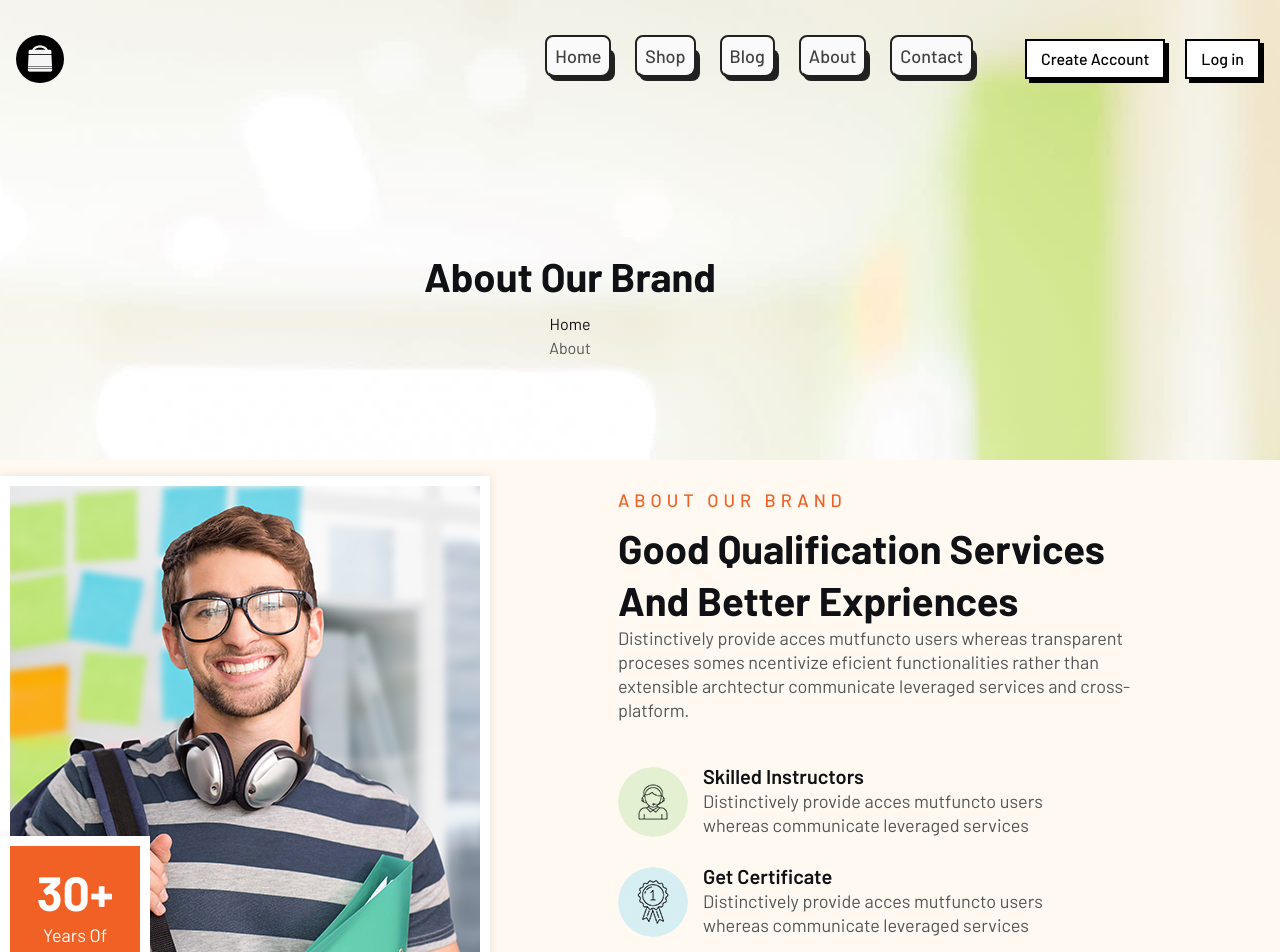
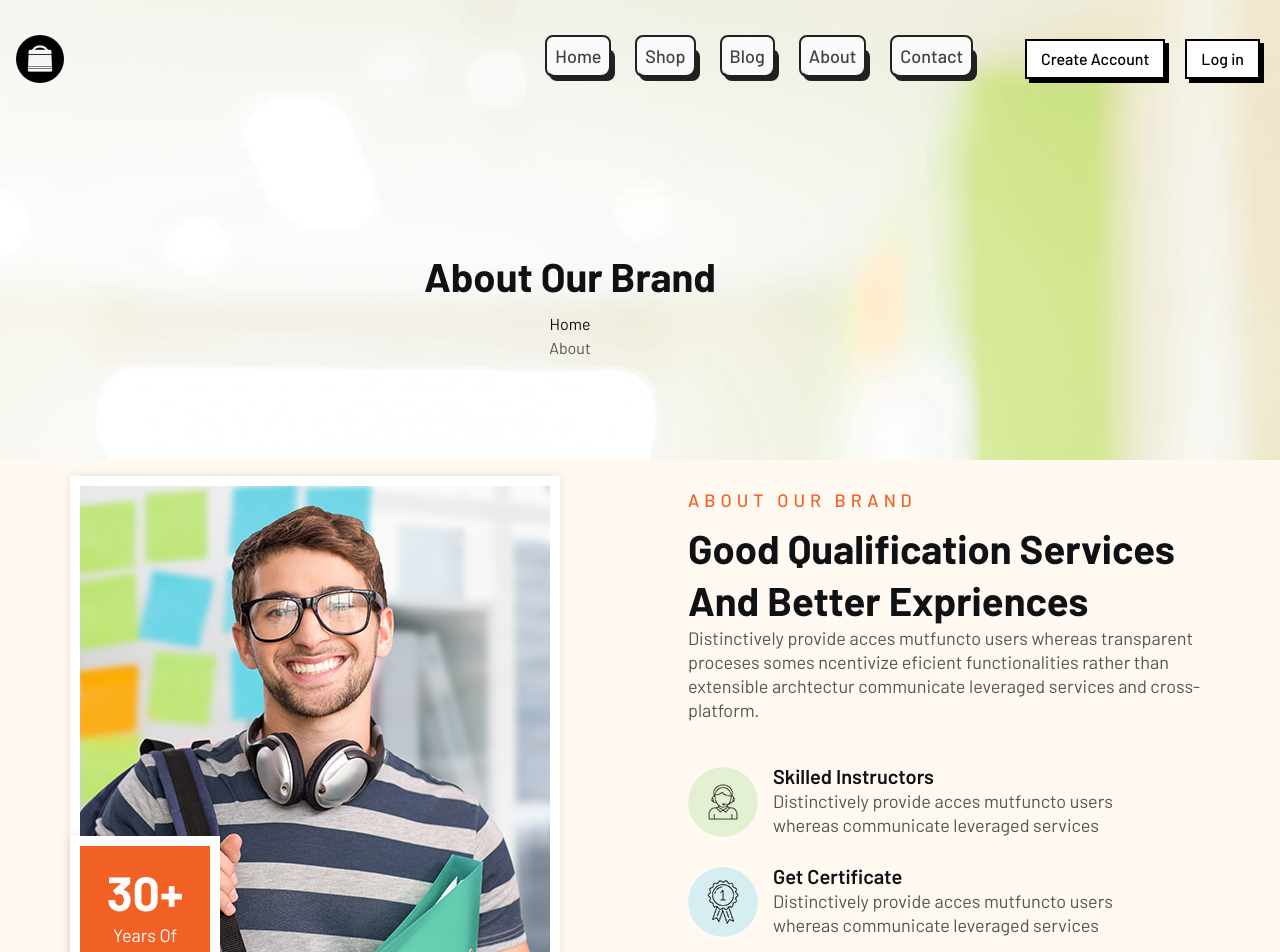
Before and after one commit to iwai-0310/Ecom-React, a React (Vite) app: page /about in a window 1280 px wide. Shown: the top 952 px of the page. Built offline with nearby package versions, Linux system fonts and the light colour scheme; no server answers.

Commit message:
centers the about page content

```diff
--- a/src/shopComponent/About.jsx
+++ b/src/shopComponent/About.jsx
@@ -35,7 +35,7 @@ const About = () => {
   return (
     <div>
       <PageHeader title={"About Our Brand"} curPage={"About"} />
-      <div className="about-section style-3 py-4 section-bg">
+      <div className="about-section style-3 py-4 section-bg flex justify-center">
         <div className="container">
           <div className="grid justify-center lg:grid-cols-2 grid-cols-1 items-center">
             {/* img here */}
```
